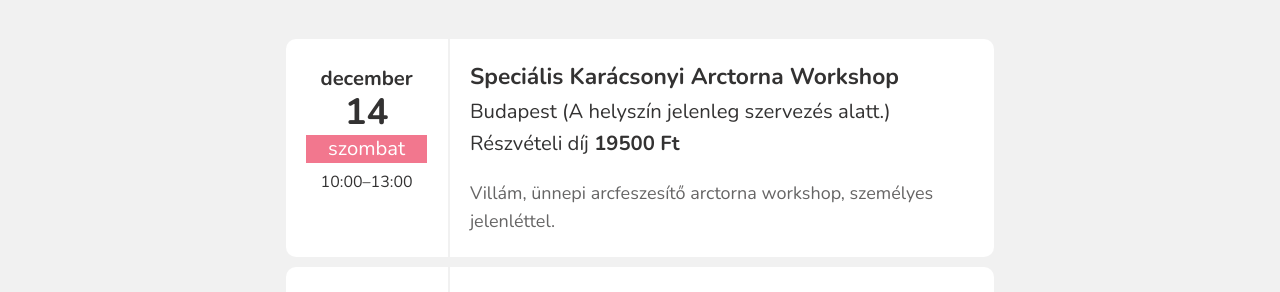
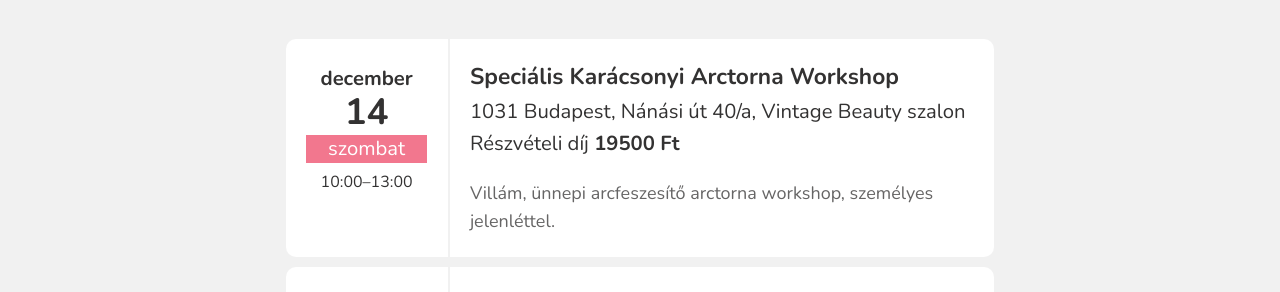
Before and after one commit to monikamudra/arctorna, a Jekyll site: the page built from workshop.md, in a window 1280 px wide and 900 px high, scrolled down 2052 px. Shown: the part 162-454 px from the top of the window. Built offline with Jekyll 4.4.1, drawn with Linux system fonts in a browser that asks for light colours.

Commit message:
Update workshop event

```diff
--- a/_data/workshop.yaml
+++ b/_data/workshop.yaml
@@ -46,7 +46,7 @@ events:
     title: Speciális Karácsonyi Arctorna Workshop
     description: >-
       Villám, ünnepi arcfeszesítő arctorna workshop, személyes jelenléttel.
-    address: Budapest (A helyszín jelenleg szervezés alatt.)
+    address: 1031 Budapest, Nánási út 40/a, Vintage Beauty szalon
     price: 19500
     full: false
 
```
